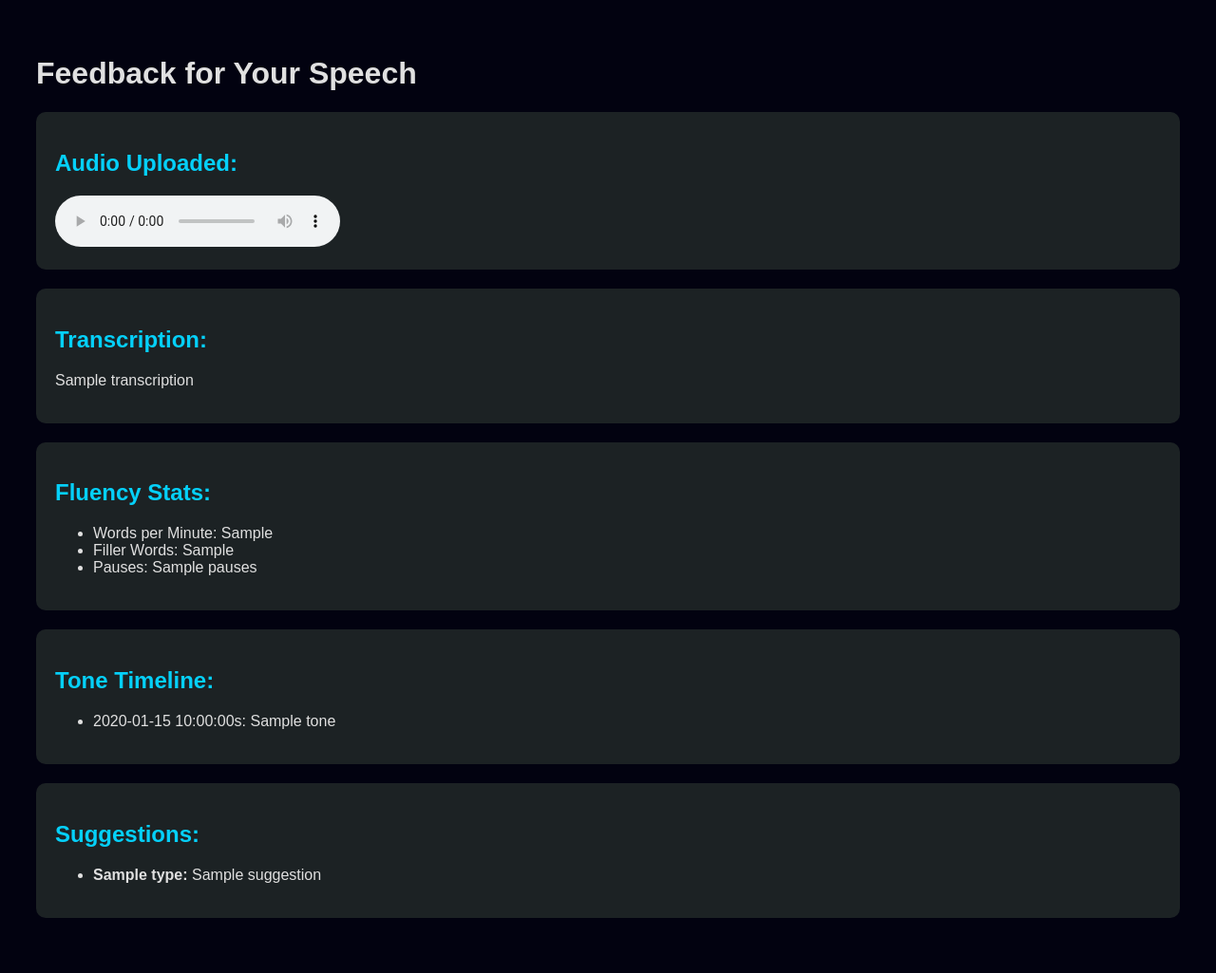
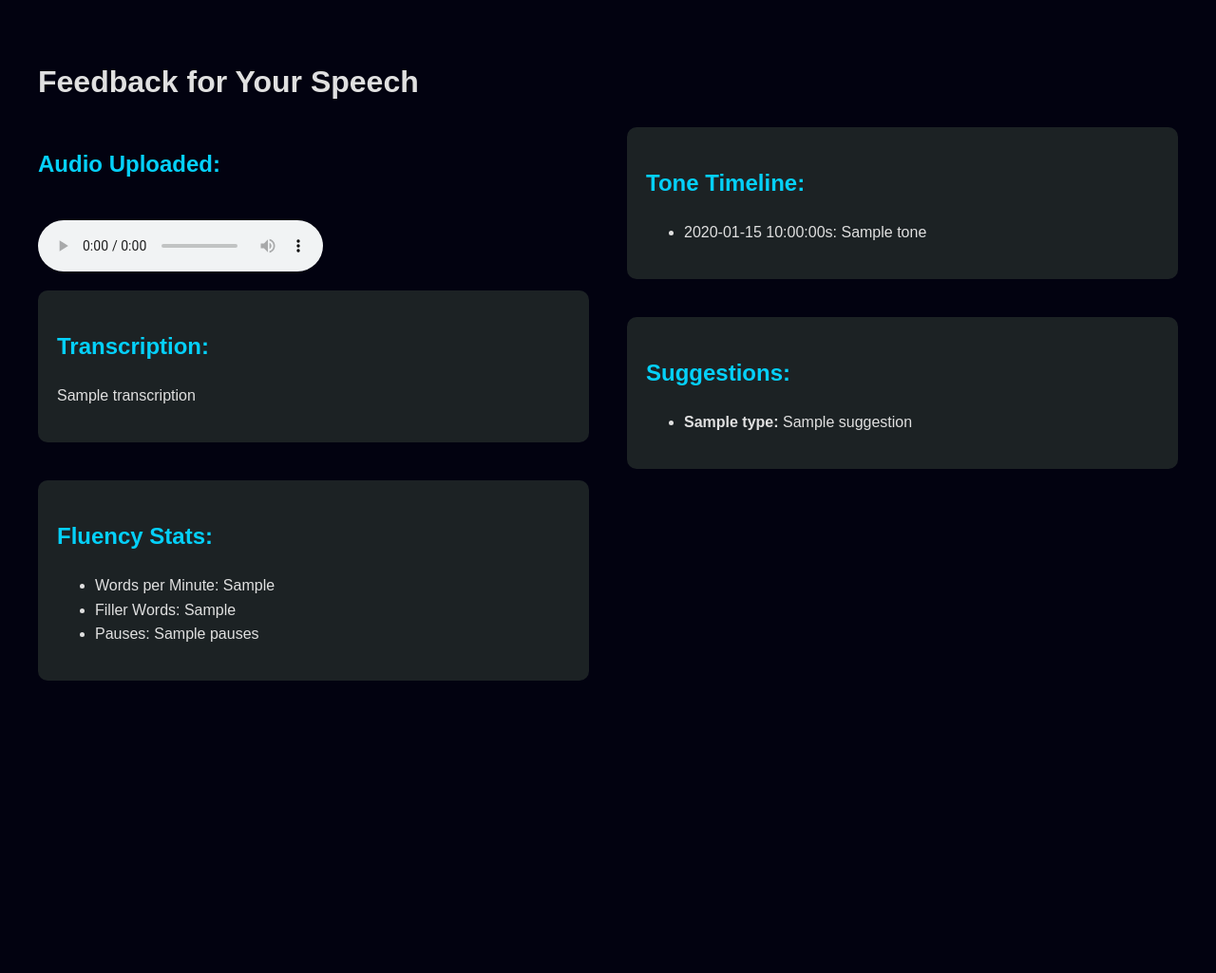
Before and after one commit to VaniaAbbas01/University-of-London-Final-Project, a Flask app: template templates/feedback.html in a window 1280 px wide. Shown: the whole page at 95% size. After the commit the page ends 717 px from the top, so only its background shows below. Run offline with Flask 3, Linux system fonts and the light colour scheme; the template is opened without the code that fills it: most values are stand-ins (such as "Sample title", 1, 10 or a date in 2020).

Commit message:
changed styling

```diff
--- a/templates/feedback.html
+++ b/templates/feedback.html
@@ -9,12 +9,32 @@
         color: #e0e0e0;
         font-family: Arial, sans-serif;
         padding: 30px;
+        margin: 0;
+        padding: 40px;
+        line-height: 1.6;
+      }
+      .container {
+        display: flex;
+        flex-wrap: wrap;
+        justify-content: space-between;
+        gap: 40px;
       }
       .section {
+        flex: 1;
+        min-width: 300px;
+        display: flex;
+        flex-direction: column;
+        gap: 20px;
+      }
+      .sub-section {
         background-color: rgb(28, 34, 36, 50);
         margin-bottom: 20px;
         padding: 20px;
         border-radius: 10px;
+        transition: transform 0.2s ease;
+      }
+      .sub-section:hover {
+        transform: scale(1.01);
       }
       h2 {
         color: #05d0f9;
@@ -24,20 +44,18 @@
   <body>
     <h1>Feedback for Your Speech</h1>
 
+    <div class="container">
       <div class="section">
         <h2>Audio Uploaded:</h2>
         <audio
           controls
           src="{{ url_for('uploaded_file', filename=filename) }}"
         ></audio>
-    </div>
-
-    <div class="section">
+        <div class="sub-section">
           <h2>Transcription:</h2>
           <p>{{ feedback.transcription }}</p>
         </div>
-
-    <div class="section">
+        <div class="sub-section">
           <h2>Fluency Stats:</h2>
           <ul>
             <li>Words per Minute: {{ feedback.fluency.words_per_minute }}</li>
@@ -45,8 +63,9 @@
             <li>Pauses: {{ feedback.fluency.pauses }}</li>
           </ul>
         </div>
-
+      </div>
       <div class="section">
+        <div class="sub-section">
           <h2>Tone Timeline:</h2>
           <ul>
             {% for tone in feedback.tone %}
@@ -54,8 +73,7 @@
             {% endfor %}
           </ul>
         </div>
-
-    <div class="section">
+        <div class="sub-section">
           <h2>Suggestions:</h2>
           <ul>
             {% for tip in feedback.feedback %}
@@ -63,5 +81,7 @@
             {% endfor %}
           </ul>
         </div>
+      </div>
+    </div>
   </body>
 </html>
```
Lines whose indentation alone changed are shown as unchanged.
